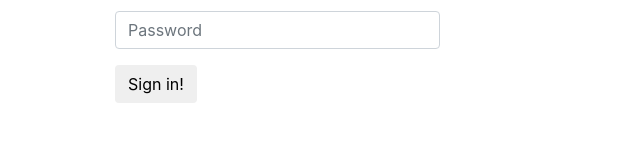
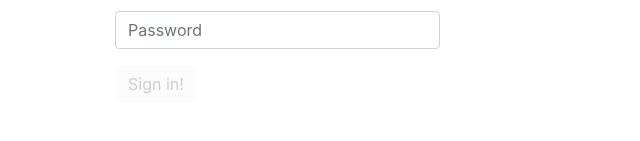
Before and after one commit to development-amold/auth-angular5-node, an Angular app: page /login in a window 1280 px wide. Shown: the part 295-436 px from the top of the page, without its empty margins (0-640 px from the left). Built offline with nearby package versions, Linux system fonts and the light colour scheme.

Commit message:
Added validation to login form

```diff
--- a/src/app/login/login.component.html
+++ b/src/app/login/login.component.html
@@ -6,22 +6,22 @@
       <form (submit)="login()" [formGroup]="angForm" novalidate>
         <div class="form-control-feedback" *ngIf="email.errors && (email.dirty || email.touched)">
           <p *ngIf="email.errors.required">Email is required</p>
-          <p *ngIf="email.errors.pattern">The email address must contain at least the @ character</p>
+          <p *ngIf="email.errors.pattern">The email address must be valid</p>
         </div>
         <div class="form-group">
           <label for="email">Email address</label>
           <input type="email" class="form-control" name="email" placeholder="Enter email" formControlName="email" [(ngModel)]="credentials.email" autofocus=true required>
-        </div>
-        <div class="form-group">
-          <label for="password">Password</label>
-          <input type="password" class="form-control" name="password" placeholder="Password" formControlName="password" [(ngModel)]="credentials.password">
         </div>
         <div class="form-control-feedback"
           *ngIf="password.errors && (password.dirty || password.touched)">
           <p *ngIf="password.errors.required">Password is required</p>
           <p *ngIf="password.errors.minlength">Password must be 8 characters long, we need another {{password.errors.minlength.requiredLength - password.errors.minlength.actualLength}} characters </p>
         </div>
-        <button type="submit" class="btn btn-default">Sign in!</button>
+        <div class="form-group">
+          <label for="password">Password</label>
+          <input type="password" class="form-control" name="password" placeholder="Password" formControlName="password" [(ngModel)]="credentials.password">
+        </div>
+        <button type="submit" class="btn btn-default" [disabled]="angForm.pristine || angForm.invalid">Sign in!</button>
       </form>
     </div>
   </div>
--- a/src/app/login/login.component.ts
+++ b/src/app/login/login.component.ts
@@ -38,7 +38,8 @@ export class LoginComponent implements OnInit {
   createFormControls() {
     this.email = new FormControl('', [
       Validators.required,
-      Validators.pattern("[^ @]*@[^ @]*")
+      Validators.pattern("^[A-Za-z0-9]+([\.-]?[a-zA-Z0-9]*)*@[a-zA-Z0-9]+([\.-]?[a-zA-Z0-9]+)*(\.[a-zA-Z0-9]{2,3})+$")  // \w does not work here
+
     ]);
     this.password = new FormControl('', [
       Validators.required,
```
